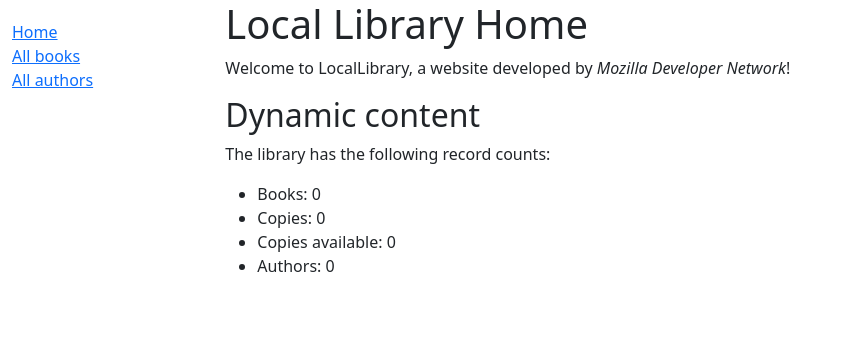
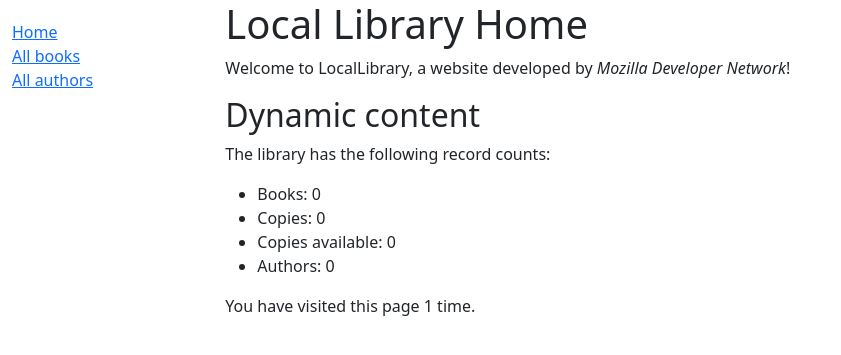
Before and after one commit to hoainam183/locallibrary, a Django app: page /catalog/ in a window 1280 px wide. Shown: the top 355 px of the page, without its empty margins (0-841 px from the left). Run offline with Django 5.2, Linux system fonts and the light colour scheme; data that the repository does not hold is empty; some libraries are stand-ins or nearby versions.

Commit message:
Django Tutorial Part 7: Sessions framework

```diff
--- a/catalog/templates/index.html
+++ b/catalog/templates/index.html
@@ -16,4 +16,11 @@
     <li>{% blocktrans with count=num_instances_available %}Copies available: {{ count }}{% endblocktrans %}</li>
     <li>{% blocktrans with count=num_authors %}Authors: {{ count }}{% endblocktrans %}</li>
 </ul>
+<p>
+  {% blocktrans count num_visits as counter %}
+    You have visited this page {{ counter }} time.
+  {% plural %}
+    You have visited this page {{ counter }} times.
+  {% endblocktrans %}
+</p>
 {% endblock %}
--- a/catalog/views.py
+++ b/catalog/views.py
@@ -23,15 +23,19 @@ def index(request):
 
     num_authors = Author.objects.count()
 
-    # Prepare context for template rendering
+    # Number of visits to this view, as counted in the session variable.
+    num_visits = request.session.get("num_visits", 1)
+    request.session["num_visits"] = num_visits + 1
+
     context = {
         "num_books": num_books,
         "num_instances": num_instances,
         "num_instances_available": num_instances_available,
         "num_authors": num_authors,
+        "num_visits": num_visits,
     }
 
-    # Render the HTML template index.html with the data in the context variable
+    # Render the HTML template index.html with the data in the context variable.
     return render(request, "index.html", context=context)
 
 
```
